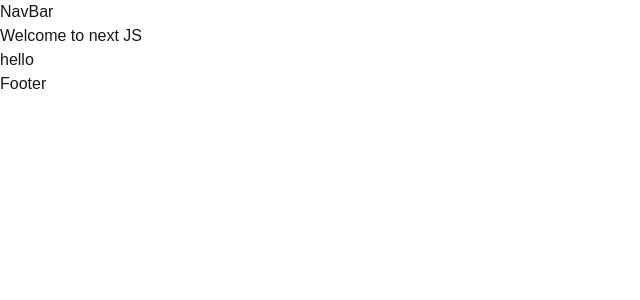
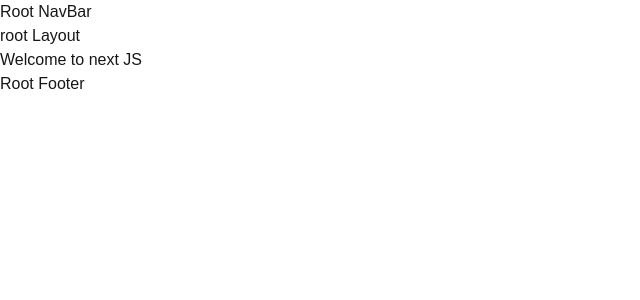
Before and after one commit to imalamin/nextjstoturalpath, a Next.js app: page / in a window 1280 px wide. Shown: the top 300 px of the page, without its empty margins (0-640 px from the left). Built offline with nearby package versions, Linux system fonts and the light colour scheme.

Commit message:
ErrorHandling

```diff
--- /dev/null
+++ b/app/(dashboard)/dashboard/pages.tsx
@@ -0,0 +1,9 @@
+import React from 'react'
+
+const pages = () => {
+  return (
+    <div>(dashboard) :: pages</div>
+  )
+}
+
+export default pages
--- /dev/null
+++ b/app/(root)/about/page.tsx
@@ -0,0 +1,14 @@
+
+
+const About = () => {
+    throw new Error("This page is not yet implemented!");
+
+
+    return (
+        <div>
+            <h1>About Pages</h1>
+        </div>
+    )
+}
+
+export default About
--- /dev/null
+++ b/app/(root)/error.tsx
@@ -0,0 +1,30 @@
+'use client' // Error boundaries must be Client Components
+
+import { useEffect } from 'react'
+
+export default function ErrorPage({
+  error,
+  unstable_retry,
+}: {
+  error: Error & { digest?: string }
+  unstable_retry: () => void
+}) {
+  useEffect(() => {
+    // Log the error to an error reporting service
+    console.error(error)
+  }, [error])
+
+  return (
+    <div>
+      <h2>Something went wrong!</h2>
+      <button
+        onClick={
+          // Attempt to recover by re-fetching and re-rendering the segment
+          () => unstable_retry()
+        }
+      >
+        Try again
+      </button>
+    </div>
+  )
+}
--- /dev/null
+++ b/app/(root)/layout.tsx
@@ -0,0 +1,11 @@
+import React from 'react'
+
+const Layout = ({ children }: { children: React.ReactNode }) => {
+  return (
+    <div>root Layout
+      {children}
+    </div>
+  )
+}
+
+export default Layout
--- a/app/page.tsx
+++ b/app/(root)/page.tsx
@@ -1,6 +1,3 @@
-import Hello from "../component/hello";
-
-
 
 
 const Home = () => {
@@ -10,7 +7,6 @@ const Home = () => {
   return (
     <main>
       <div>Welcome to next JS</div>
-      <Hello />
     </main>
   )
 }
--- a/app/about/page.tsx
+++ /dev/null
@@ -1,7 +0,0 @@
-const About = () => {
-    return (
-        <div>About</div>
-    )
-}
-
-export default About
--- a/app/layout.tsx
+++ b/app/layout.tsx
@@ -29,9 +29,9 @@ export default function RootLayout({
     >
 
       <body className="min-h-full flex flex-col">
-        NavBar
+        Root NavBar
         {children}
-        Footer
+        Root Footer
       </body>
     </html>
   );
```
Also changed, not shown: app/(dashboard)/dashboard/analytics/page.tsx (renamed from app/dashboard/analytics/page.tsx), app/(dashboard)/dashboard/users/[id]/page.tsx (renamed from app/dashboard/users/[id]/page.tsx), app/(dashboard)/dashboard/users/page.tsx (renamed from app/dashboard/users/page.tsx), app/(dashboard)/layout.tsx (renamed from app/dashboard/layout.tsx).
